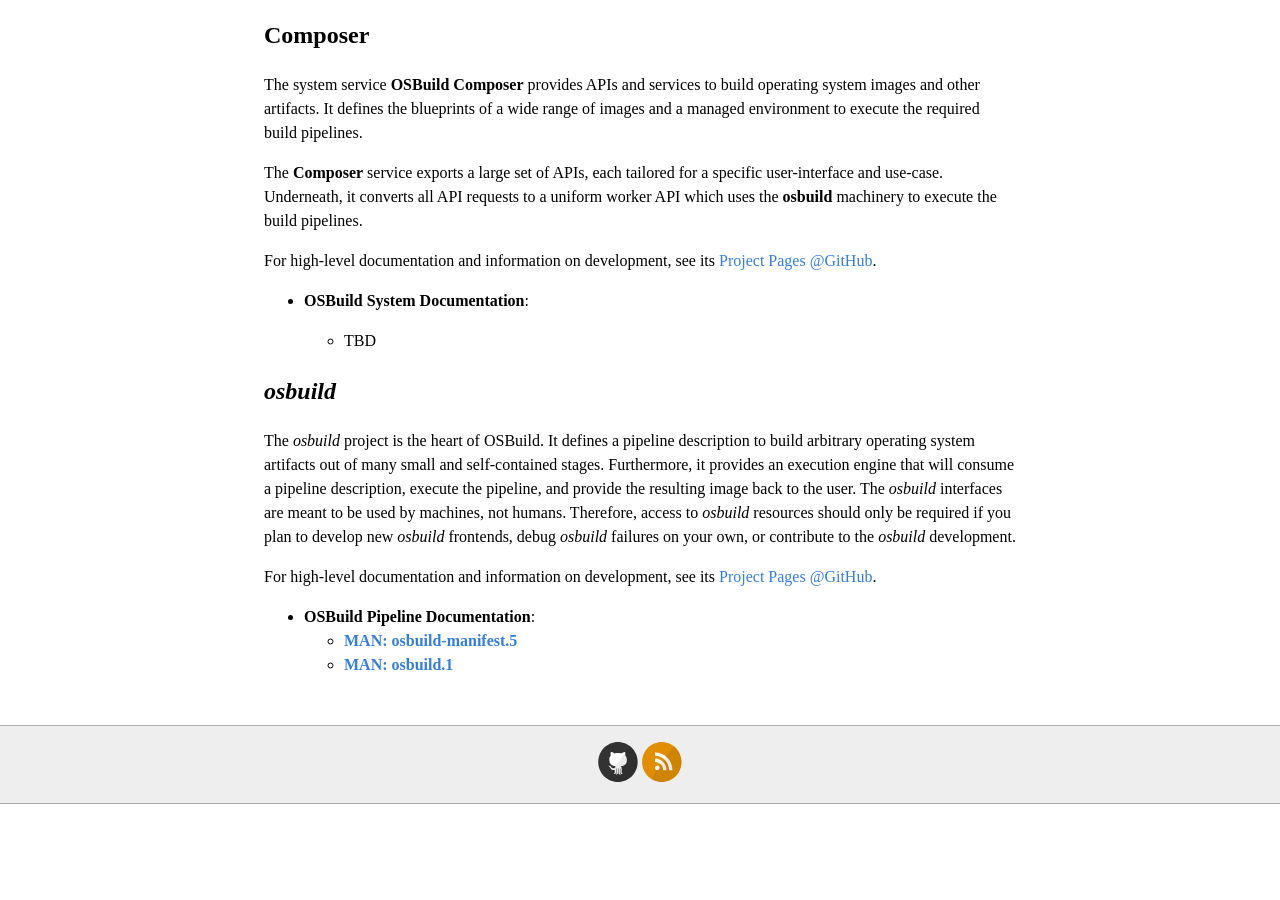
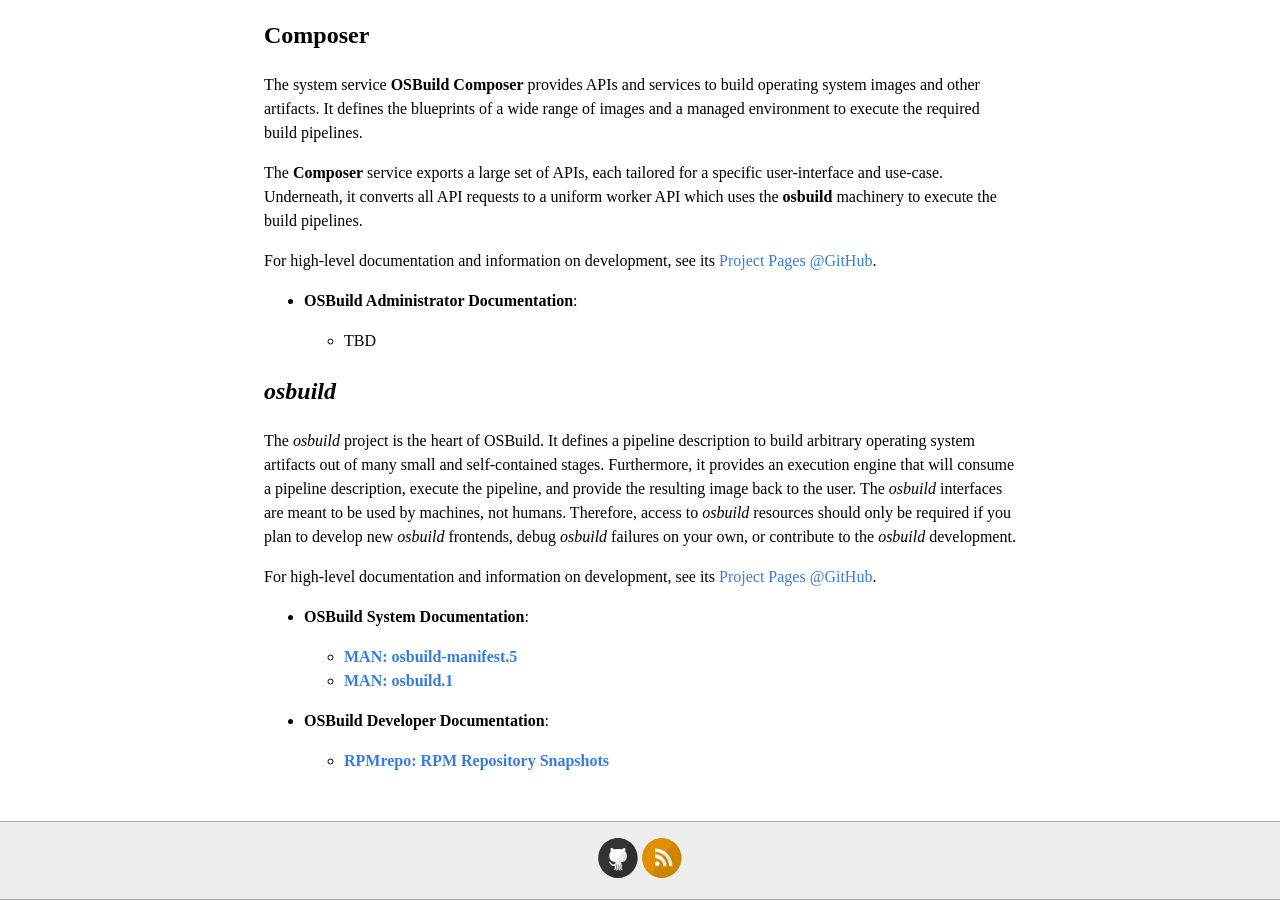
Before and after one commit to osbuild/legacy-website, a Jekyll site: the page built from documentation.md, in a window 1280 px wide and 900 px high, scrolled down 1172 px. Built offline with Jekyll 4.4.1, drawn with Linux system fonts in a browser that asks for light colours; nearby versions of some CDN libraries; before the commit the page ends 1976 px from its top, so only the background shows below that.

Commit message:
docs: add rpmrepo documentation
Add a new `/rpmrepo` page which documents the RPM repository snapshots
we use for our CI.

```diff
--- a/_config.yml
+++ b/_config.yml
@@ -16,9 +16,11 @@ media:
 
 # Define collections of sub-pages
 collections:
-  news:
+  docs:
     output: true
   manpages:
+    output: true
+  news:
     output: true
 
 # Define default layouts for each page type
@@ -26,6 +28,10 @@ defaults:
   - scope:
       path: ""
       type: "pages"
+    values:
+      layout: "page"
+  - scope:
+      path: "_collections/_docs"
     values:
       layout: "page"
   - scope:
--- a/documentation.md
+++ b/documentation.md
@@ -77,7 +77,7 @@ build pipelines.
 For high-level documentation and information on development, see its
 [Project Pages @GitHub](https://github.com/osbuild/osbuild-composer).
 
-* **OSBuild System Documentation**:
+* **OSBuild Administrator Documentation**:
 
   * TBD
 
@@ -95,10 +95,14 @@ failures on your own, or contribute to the _osbuild_ development.
 For high-level documentation and information on development, see its
 [Project Pages @GitHub](https://github.com/osbuild/osbuild).
 
-* **OSBuild Pipeline Documentation**:
+* **OSBuild System Documentation**:
 
-{%- for man in global_manpages -%}
+{% for man in global_manpages -%}
 {%- assign file = man.path | split: "/" | last -%}
 {% assign name = file | split: '.' | reverse | shift | reverse | join: '.' %}
   * [**MAN: {{ name }}**]({{ man.url | relative_url }})
-{%- endfor -%}
+{%- endfor %}
+
+* **OSBuild Developer Documentation**:
+
+  * [**RPMrepo: RPM Repository Snapshots**]({% link _docs/rpmrepo.md %})
```
Also changed, not shown: _collections/_docs/rpmrepo.md (added, +82 -0 lines).
